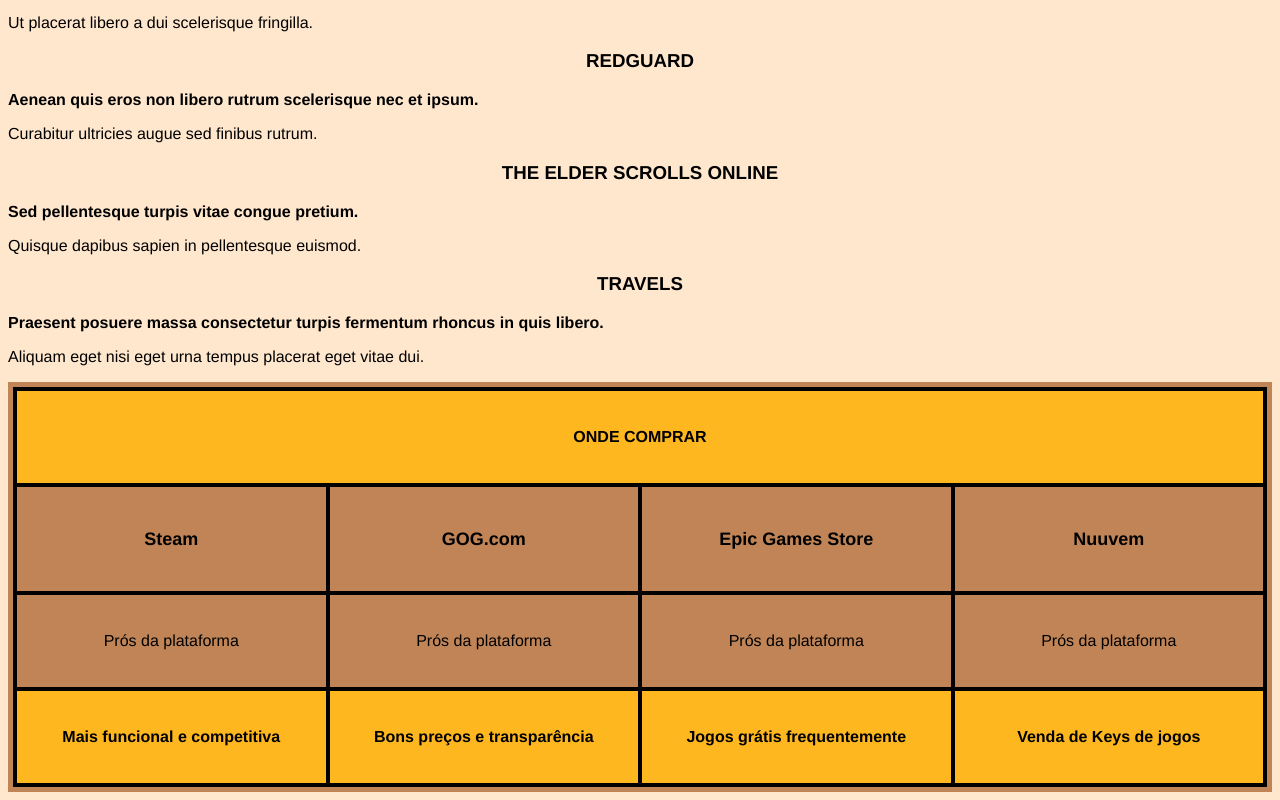
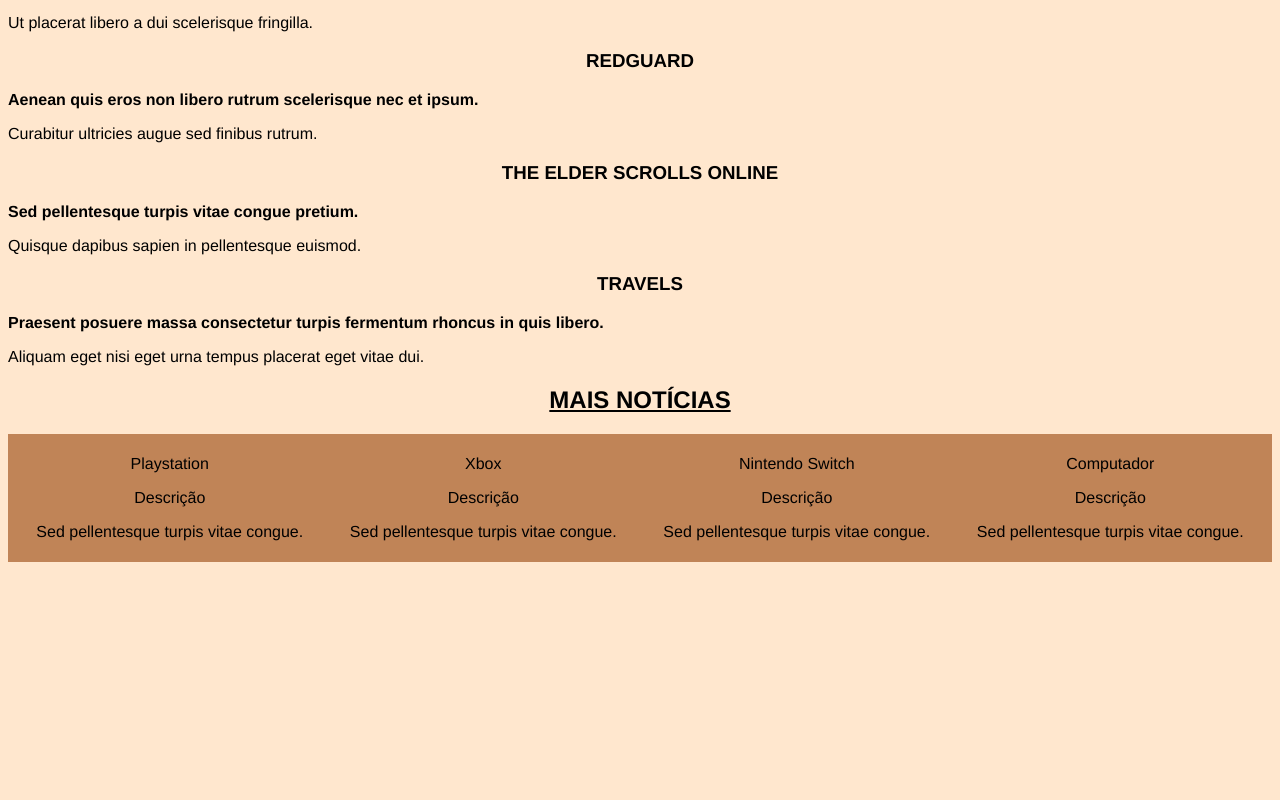
Before and after one commit to nathanmlf/CSS, a plain HTML site: page Projeto Unit 5/index.html in a window 1280 px wide. Shown: the part 1539-2339 px from the top of the page. After the commit the page ends 2109 px from the top, so only its background shows below. Drawn offline with Linux system fonts and the light colour scheme.

Commit message:
Terminei a Unit 5

```diff
--- a/Projeto Unit 5/index.html
+++ b/Projeto Unit 5/index.html
@@ -87,34 +87,43 @@
                 <p> Aliquam eget nisi eget urna tempus placerat eget vitae dui.
                 </p>
 
-    <div class="footer">
+        <h2 class="txtC">MAIS NOTÍCIAS</h2>
 
-        <table height="400px">
-            <tr>
-                <th colspan="4" class="highlight">ONDE COMPRAR</th>
-            </tr>
-            <tr>
-                <th><a class="limpo" href="https://store.steampowered.com/?l=portuguese">Steam</a></th>
-                <th><a class="limpo" href="https://www.gog.com/">GOG.com</a></th>
-                <th><a class="limpo" href="https://store.epicgames.com/pt-BR/">Epic Games Store</a></th>
-                <th><a class="limpo" href="https://www.nuuvem.com/">Nuuvem</a></th>
-            </tr>
-            <tr class="txtC">
-                <td>Prós da plataforma</td>
-                <td>Prós da plataforma</td>
-                <td>Prós da plataforma</td>
-                <td>Prós da plataforma</td>
-            </tr>
-            <tr class="txtC">
-                <td class="highlight">Mais funcional e competitiva</td>
-                <td class="highlight">Bons preços e transparência</td>
-                <td class="highlight">Jogos grátis frequentemente</td>
-                <td class="highlight">Venda de Keys de jogos</td>
-            </tr>
-    </table>
+        <div class="footer box">
 
+            <div class="row">
 
-    </div>
+                <p>Playstation</p>
+                <p>Descrição</p>
+                <p>Sed pellentesque turpis vitae congue.</p>
+
+            </div>
+
+            <div class="row">
+
+                <p>Xbox</p>
+                <p>Descrição</p>
+                <p>Sed pellentesque turpis vitae congue.</p>
+
+            </div>
+
+            <div class="row">
+
+                <p>Nintendo Switch</p>
+                <p>Descrição</p>
+                <p>Sed pellentesque turpis vitae congue.</p>
+
+            </div>
+
+            <div class="row">
+
+                <p>Computador</p>
+                <p>Descrição</p>
+                <p>Sed pellentesque turpis vitae congue.</p>
+
+            </div>
+
+        </div>
 
 </body>
 </html>
--- a/Projeto Unit 5/style.css
+++ b/Projeto Unit 5/style.css
@@ -114,5 +114,21 @@
 .footer {
     background-color:#c08457;
     padding: 5px;
-    margin-top: 10px;
+    text-align: center;
 }
+
+.box {
+    display: flex;
+    flex-direction: row;
+}
+
+.row {
+    justify-content: space-around;
+    flex: 1;
+}
+
+@media only screen and (max-width: 620px) {
+    .menu, .main, .right {
+        width: 100%;
+ }
+}
```
